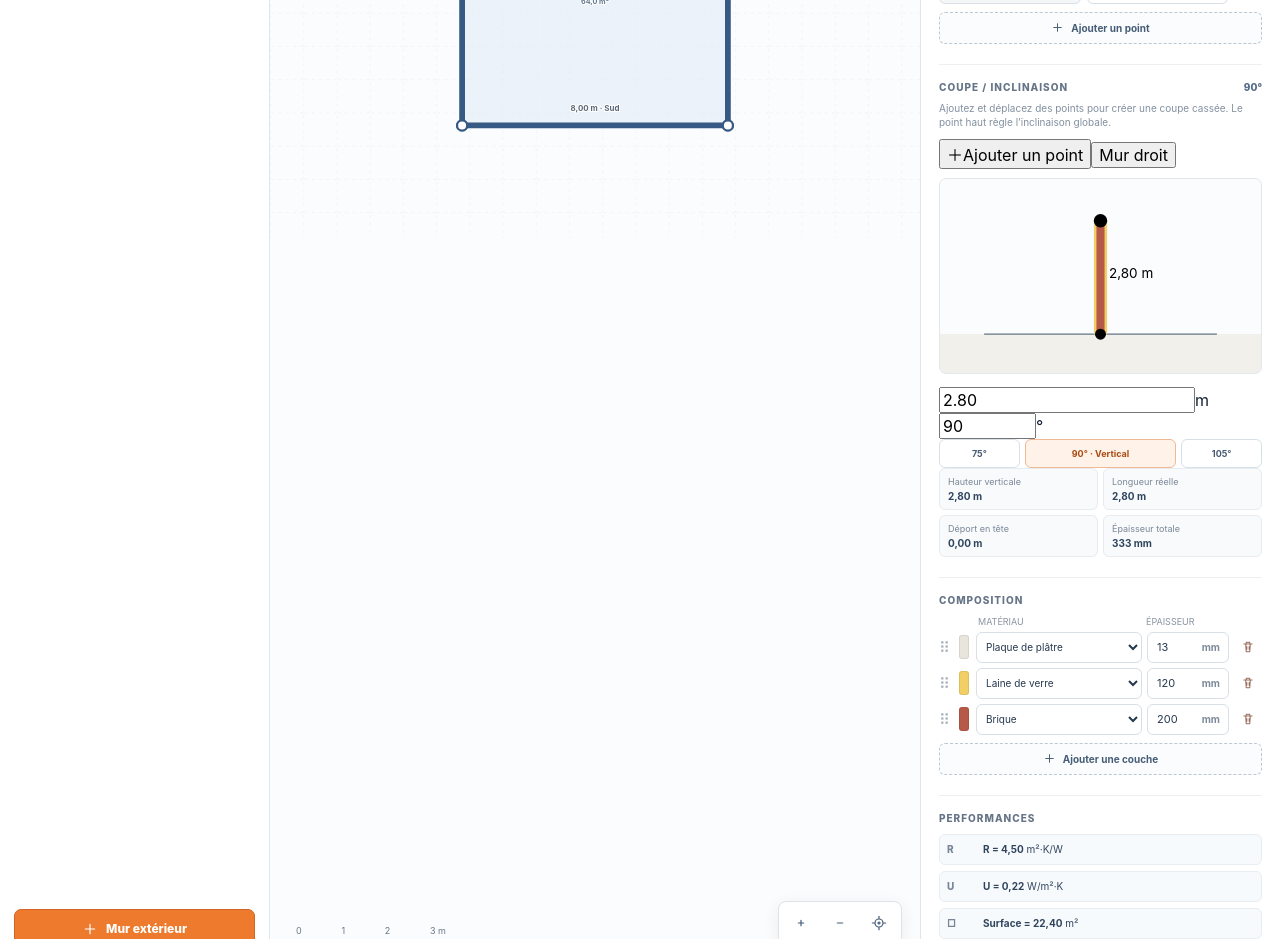
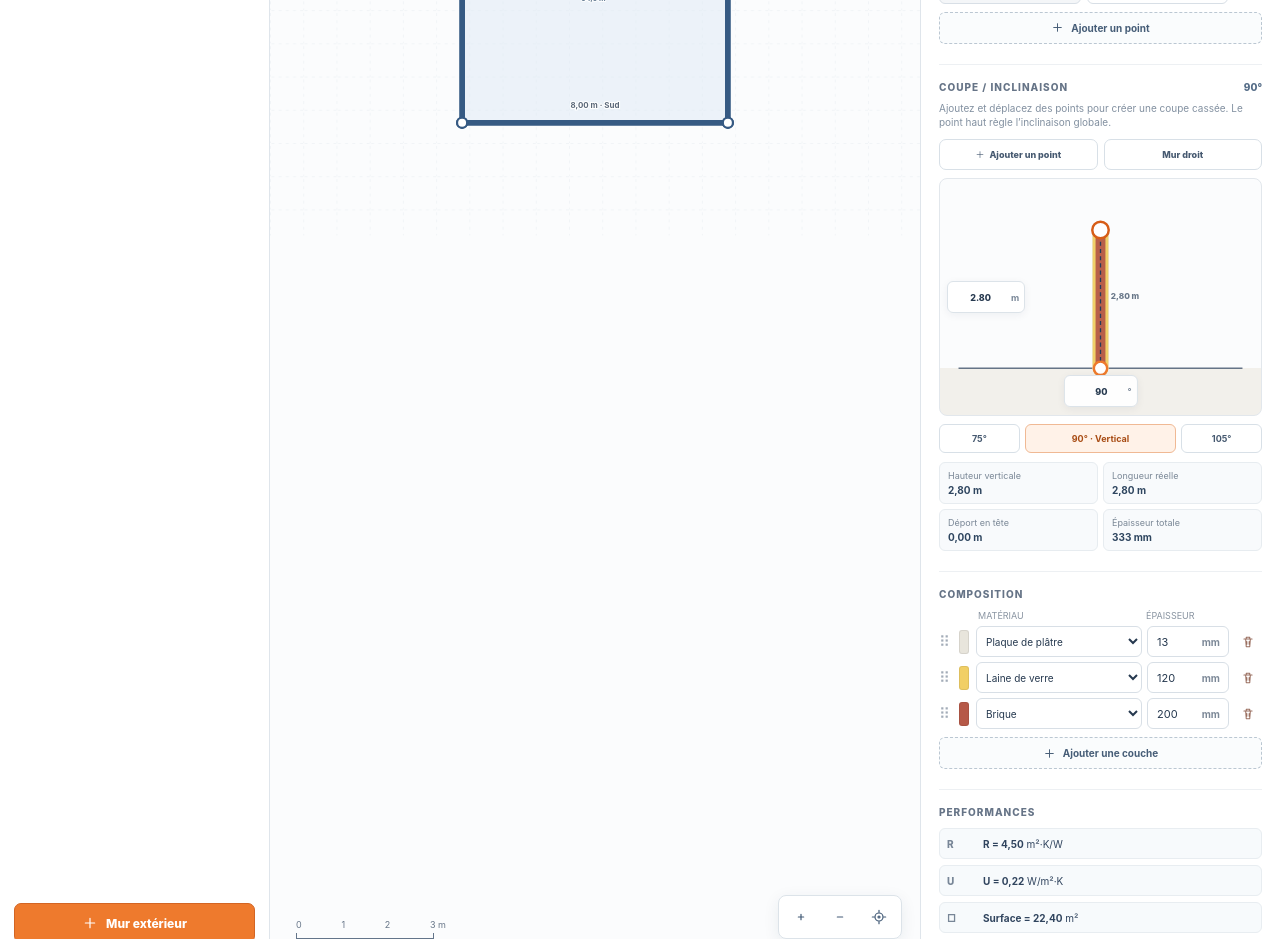
Before and after one commit to Romain76160/donut-energy, a React (Vite) app: page / in a window 1280 px wide. Shown: the part 1140-2079 px from the top of the page. Built offline with nearby package versions, Linux system fonts and the light colour scheme.

Commit message:
Styliser la coupe multi-points

```diff
--- a/src/wall-section.css
+++ b/src/wall-section.css
@@ -1,39 +1,218 @@
-.inclination-control {
+.section-editor-toolbar {
   display: grid;
-  gap: 8px;
+  grid-template-columns: 1fr 1fr;
+  gap: 6px;
+  margin-bottom: 8px;
 }
 
-.inclination-control > label {
-  display: grid;
-  gap: 6px;
+.section-editor-toolbar button {
+  min-height: 31px;
+  border: 1px solid #d8e0e7;
+  border-radius: 7px;
+  background: #fff;
+  color: #465970;
+  display: inline-flex;
+  align-items: center;
+  justify-content: center;
+  gap: 5px;
+  font-size: 9px;
+  font-weight: 800;
 }
 
-.inclination-control > label > span {
-  color: #59697b;
-  font-size: 10px;
+.section-editor-toolbar button.active {
+  border-color: #efb48d;
+  background: #fff4ec;
+  color: #aa4e17;
+}
+
+.section-editor-stage {
+  position: relative;
+  margin-bottom: 8px;
+}
+
+.section-editor-stage.adding .wall-section-preview {
+  cursor: crosshair;
+  box-shadow: inset 0 0 0 2px rgba(238, 122, 45, .12);
+}
+
+.wall-section-preview {
+  width: 100%;
+  height: auto;
+  min-height: 226px;
+  display: block;
+  border: 1px solid #e2e7ec;
+  border-radius: 8px;
+  background: linear-gradient(#fbfcfd 0 80%, #f2f0eb 80% 100%);
+  touch-action: none;
+  user-select: none;
+}
+
+.section-ground {
+  stroke: #657487;
+  stroke-width: 1.5;
+}
+
+.section-vertical-guide {
+  stroke: #b3bec9;
+  stroke-width: 1;
+  stroke-dasharray: 5 5;
+}
+
+.section-layer-polyline {
+  fill: none;
+  stroke-linecap: round;
+  stroke-linejoin: round;
+  opacity: .95;
+}
+
+.section-axis-polyline {
+  fill: none;
+  stroke: #223c5a;
+  stroke-width: 1.3;
+  stroke-dasharray: 4 3;
+  stroke-linejoin: round;
+}
+
+.section-control-point {
+  fill: #fff;
+  stroke: #ee7a2d;
+  stroke-width: 2.4;
+  cursor: grab;
+}
+
+.section-control-point:active {
+  cursor: grabbing;
+}
+
+.section-control-point.selected {
+  fill: #fff1e7;
+  stroke-width: 3.4;
+}
+
+.section-control-point.top {
+  stroke: #d75d17;
+}
+
+.section-segment-dimension {
+  fill: #687789;
+  font-size: 8px;
+  font-weight: 800;
+  paint-order: stroke;
+  stroke: #fbfcfd;
+  stroke-width: 3px;
+}
+
+.section-inline-height,
+.section-inline-angle {
+  position: absolute;
+  z-index: 4;
+  display: flex;
+  align-items: center;
+  gap: 3px;
+  padding: 3px 5px;
+  border: 1px solid #dce3e9;
+  border-radius: 6px;
+  background: rgba(255, 255, 255, .96);
+  box-shadow: 0 2px 8px rgba(19, 37, 63, .06);
+}
+
+.section-inline-height {
+  left: 8px;
+  top: 50%;
+  transform: translateY(-50%);
+}
+
+.section-inline-angle {
+  left: 50%;
+  bottom: 9px;
+  transform: translateX(-50%);
+}
+
+.section-inline-height input,
+.section-inline-angle input {
+  width: 55px;
+  height: 24px;
+  border: 0;
+  outline: 0;
+  background: transparent;
+  color: #26394f;
+  text-align: right;
+  font-size: 9px;
+  font-weight: 800;
+}
+
+.section-inline-height span,
+.section-inline-angle span {
+  color: #778596;
+  font-size: 9px;
+  font-weight: 700;
+}
+
+.section-point-popover {
+  position: absolute;
+  z-index: 7;
+  transform: translate(-50%, calc(-100% - 11px));
+  min-width: 118px;
+  padding: 7px;
+  border: 1px solid #d7dfe7;
+  border-radius: 8px;
+  background: rgba(255, 255, 255, .98);
+  box-shadow: 0 8px 22px rgba(19, 37, 63, .14);
+  display: grid;
+  gap: 5px;
+}
+
+.section-point-popover::after {
+  content: "";
+  position: absolute;
+  left: 50%;
+  bottom: -5px;
+  width: 8px;
+  height: 8px;
+  transform: translateX(-50%) rotate(45deg);
+  border-right: 1px solid #d7dfe7;
+  border-bottom: 1px solid #d7dfe7;
+  background: #fff;
+}
+
+.section-point-popover label {
+  display: grid;
+  grid-template-columns: 1fr 58px;
+  gap: 5px;
+  align-items: center;
+}
+
+.section-point-popover label span {
+  color: #6d7a8a;
+  font-size: 8px;
   font-weight: 750;
 }
 
-.inclination-input-row {
-  display: grid;
-  grid-template-columns: minmax(0, 1fr) 78px;
-  gap: 8px;
-  align-items: center;
+.section-point-popover input {
+  width: 58px;
+  height: 26px;
+  border: 1px solid #d8e0e7;
+  border-radius: 5px;
+  padding: 0 5px;
+  color: #293d55;
+  font-size: 9px;
 }
 
-.inclination-range {
-  width: 100%;
-  accent-color: var(--orange);
-}
-
-.inclination-number input {
-  text-align: right;
+.section-point-popover button {
+  min-height: 25px;
+  border: 1px solid #f0c8b4;
+  border-radius: 5px;
+  background: #fff5f0;
+  color: #ad4b1d;
+  font-size: 8px;
+  font-weight: 800;
 }
 
 .inclination-presets {
   display: grid;
   grid-template-columns: .8fr 1.5fr .8fr;
   gap: 5px;
+  margin: 7px 0 9px;
 }
 
 .inclination-presets button {
@@ -52,53 +231,6 @@
   border-color: #f0b994;
   background: var(--orange-soft);
   color: #a84c14;
-}
-
-.wall-section-preview {
-  width: 100%;
-  height: 196px;
-  margin: 9px 0;
-  border: 1px solid #e2e7ec;
-  border-radius: 7px;
-  background: linear-gradient(#fbfcfd 0 80%, #f2f0eb 80% 100%);
-}
-
-.wall-section-preview polygon {
-  stroke: rgba(49, 65, 84, .28);
-  stroke-width: .7;
-}
-
-.section-ground {
-  stroke: #657487;
-  stroke-width: 1.5;
-}
-
-.section-vertical-guide {
-  stroke: #b3bec9;
-  stroke-width: 1;
-  stroke-dasharray: 5 5;
-}
-
-.section-axis {
-  stroke: #223c5a;
-  stroke-width: 1.2;
-  stroke-dasharray: 3 3;
-}
-
-.section-base,
-.section-top {
-  fill: #fff;
-  stroke: var(--orange);
-  stroke-width: 2;
-}
-
-.section-angle-label {
-  fill: #a84c14;
-  font-size: 10px;
-  font-weight: 850;
-  paint-order: stroke;
-  stroke: #fff;
-  stroke-width: 3px;
 }
 
 .section-metrics {
```
